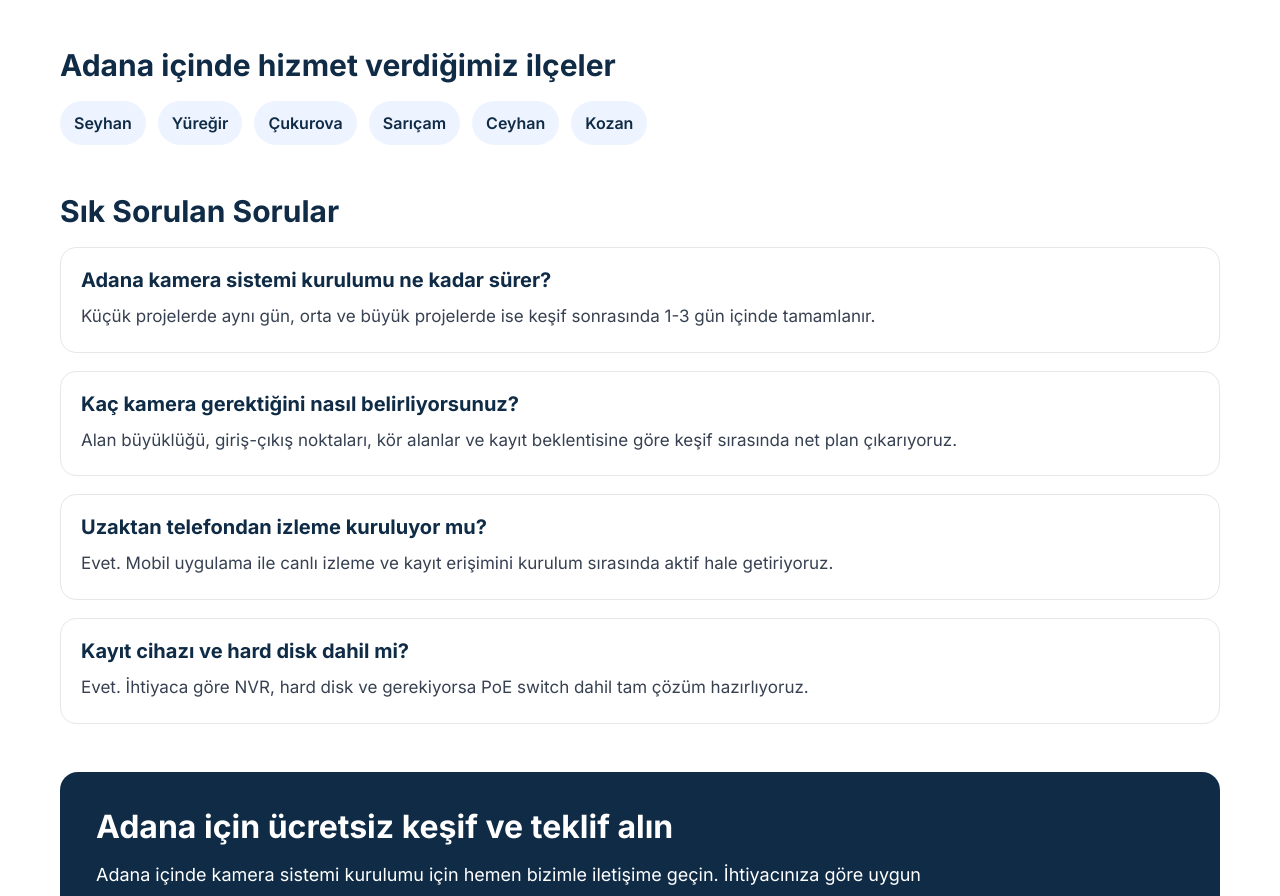
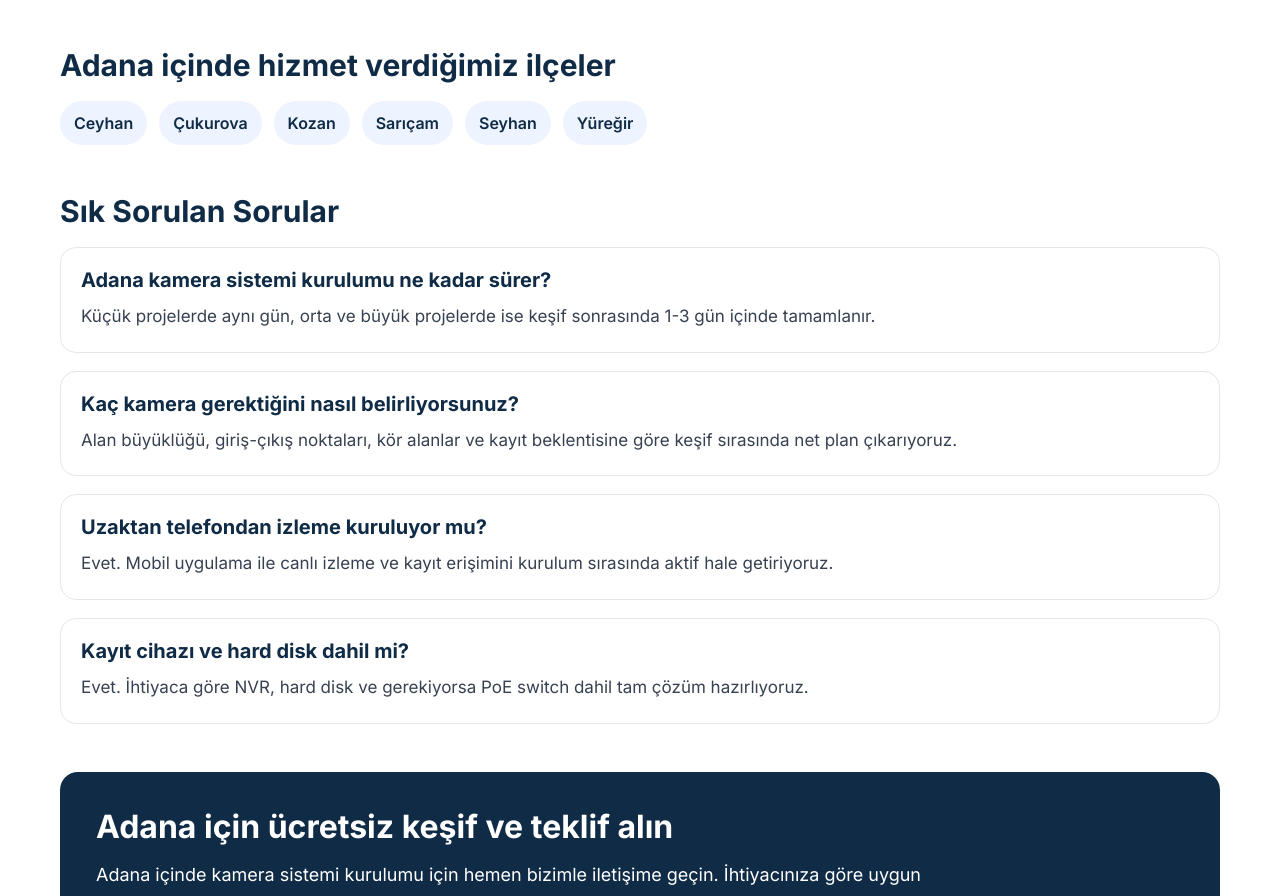
Before and after one commit to Alfasoylu/guvenlikservisi, a Next.js app: page /adana/kamera-sistemi-kurulumu in a window 1280 px wide. Shown: the part 2735-3631 px from the top of the page. Built offline with nearby package versions, Linux system fonts and the light colour scheme.

Commit message:
city page districts edit

```diff
--- a/src/app/[city]/[service]/page.tsx
+++ b/src/app/[city]/[service]/page.tsx
@@ -11,6 +11,7 @@ import ServicePackages from "@/components/service-page/ServicePackages";
 import ServiceStats from "@/components/service-page/ServiceStats";
 import ServiceUseCases from "@/components/service-page/ServiceUseCases";
 import { pageShellStyle } from "@/components/service-page/styles";
+import { cityContent } from "@/data/city-content";
 import { cities } from "@/data/cities";
 import { services } from "@/data/services";
 import { siteConfig } from "@/data/site-config";
@@ -50,7 +51,10 @@ export async function generateMetadata({ params }: PageProps): Promise<Metadata>
   }
 
   const title = `${city.name} ${service.name} | Ücretsiz Keşif ve Montaj`;
-  const description = `${city.name} için profesyonel ${service.name.toLowerCase()} hizmeti. Ücretsiz keşif, anahtar teslim montaj, mobil izleme kurulumu ve hızlı teklif alın.`;
+  const districtCoverage = cityContent[city.slug]?.metadataDistrictCoverage;
+  const description = districtCoverage
+    ? `${city.name} için profesyonel ${service.name.toLowerCase()} hizmeti. ${districtCoverage} Ücretsiz keşif, anahtar teslim montaj ve hızlı teklif alın.`
+    : `${city.name} için profesyonel ${service.name.toLowerCase()} hizmeti. Ücretsiz keşif, anahtar teslim montaj, mobil izleme kurulumu ve hızlı teklif alın.`;
   const canonical = getCityServiceCanonicalUrl(city.slug, service.slug);
 
   if (!canonical) {
--- a/src/data/city-content.ts
+++ b/src/data/city-content.ts
@@ -1,5 +1,6 @@
 export interface CityContent {
   shortDescription: string;
+  metadataDistrictCoverage?: string;
   districts: string[];
 }
 
@@ -7,7 +8,49 @@ export const cityContent: Record<string, CityContent> = {
   istanbul: {
     shortDescription:
       "İstanbul'da apartman, site, işyeri, mağaza ve depo projeleri için profesyonel güvenlik sistemleri kurulumu yapıyoruz.",
-    districts: ["Kadıköy", "Beşiktaş", "Şişli", "Üsküdar", "Pendik", "Bakırköy"],
+    metadataDistrictCoverage:
+      "Adalar'dan Zeytinburnu'na kadar İstanbul genelinde ilçe bazlı keşif ve kurulum desteği sunuyoruz.",
+    districts: [
+      "Adalar",
+      "Arnavutköy",
+      "Ataşehir",
+      "Avcılar",
+      "Bağcılar",
+      "Bahçelievler",
+      "Bakırköy",
+      "Başakşehir",
+      "Bayrampaşa",
+      "Beşiktaş",
+      "Beykoz",
+      "Beylikdüzü",
+      "Beyoğlu",
+      "Büyükçekmece",
+      "Çatalca",
+      "Çekmeköy",
+      "Esenler",
+      "Esenyurt",
+      "Eyüpsultan",
+      "Fatih",
+      "Gaziosmanpaşa",
+      "Güngören",
+      "Kadıköy",
+      "Kağıthane",
+      "Kartal",
+      "Küçükçekmece",
+      "Maltepe",
+      "Pendik",
+      "Sancaktepe",
+      "Sarıyer",
+      "Silivri",
+      "Sultanbeyli",
+      "Sultangazi",
+      "Şile",
+      "Şişli",
+      "Tuzla",
+      "Ümraniye",
+      "Üsküdar",
+      "Zeytinburnu",
+    ],
   },
   ankara: {
     shortDescription:
@@ -37,7 +80,21 @@ export const cityContent: Record<string, CityContent> = {
   tekirdag: {
     shortDescription:
       "Tekirdağ'da sanayi bölgeleri, işyerleri ve apartmanlar için profesyonel güvenlik sistemi kurulumu gerçekleştiriyoruz.",
-    districts: ["Çorlu", "Çerkezköy", "Süleymanpaşa", "Ergene", "Malkara", "Kapaklı"],
+    metadataDistrictCoverage:
+      "Çerkezköy'den Şarköy'e kadar Tekirdağ genelinde ilçe bazlı keşif ve kurulum planlaması yapıyoruz.",
+    districts: [
+      "Çerkezköy",
+      "Çorlu",
+      "Ergene",
+      "Hayrabolu",
+      "Kapaklı",
+      "Malkara",
+      "Marmaraereğlisi",
+      "Muratlı",
+      "Saray",
+      "Süleymanpaşa",
+      "Şarköy",
+    ],
   },
   sakarya: {
     shortDescription:
@@ -87,11 +144,34 @@ export const cityContent: Record<string, CityContent> = {
   edirne: {
     shortDescription:
       "Edirne'de konut ve ticari projeler için kamera, alarm ve geçiş kontrol sistemleri kurulumu sunuyoruz.",
-    districts: ["Merkez", "Keşan", "Uzunköprü", "İpsala", "Havsa", "Lalapaşa"],
+    metadataDistrictCoverage:
+      "Enez'den Uzunköprü'ye kadar Edirne genelinde ilçe bazlı güvenlik sistemi hizmeti veriyoruz.",
+    districts: [
+      "Enez",
+      "Havsa",
+      "İpsala",
+      "Keşan",
+      "Lalapaşa",
+      "Meriç",
+      "Merkez",
+      "Süloğlu",
+      "Uzunköprü",
+    ],
   },
   kirklareli: {
     shortDescription:
       "Kırklareli'nde işyeri, depo, apartman ve açık alan güvenliği için profesyonel montaj hizmeti sağlıyoruz.",
-    districts: ["Merkez", "Lüleburgaz", "Babaeski", "Vize", "Pınarhisar", "Demirköy"],
+    metadataDistrictCoverage:
+      "Babaeski'den Vize'ye kadar Kırklareli genelinde ilçe bazlı keşif ve montaj desteği sunuyoruz.",
+    districts: [
+      "Babaeski",
+      "Demirköy",
+      "Kofçaz",
+      "Lüleburgaz",
+      "Merkez",
+      "Pehlivanköy",
+      "Pınarhisar",
+      "Vize",
+    ],
   },
 };
--- a/src/lib/service-page-factory.ts
+++ b/src/lib/service-page-factory.ts
@@ -2,10 +2,10 @@ import type { InternalLinkItem } from "@/components/InternalLinkSection";
 import type { ServiceFAQItem } from "@/components/service-page/ServiceFAQ";
 import type { ServiceStatItem } from "@/components/service-page/ServiceStats";
 import { cityContent } from "@/data/city-content";
+import { cities } from "@/data/cities";
 import { serviceContent } from "@/data/service-content";
+import { services } from "@/data/services";
 import { siteConfig } from "@/data/site-config";
-import { cities } from "@/data/cities";
-import { services } from "@/data/services";
 import { getCityServicePath } from "@/lib/routes";
 
 type CityRecord = (typeof cities)[number];
@@ -54,11 +54,14 @@ export function getServicePageFactoryData(
 ): ServicePageFactoryResult {
   const cityDetails = cityContent[city.slug];
   const serviceDetails = serviceContent[service.slug];
+  const turkishCollator = new Intl.Collator("tr");
 
   const cityDescription =
     cityDetails?.shortDescription ||
     `${city.name} bölgesinde profesyonel ${service.name.toLowerCase()} hizmeti sunuyoruz.`;
-  const districts = cityDetails?.districts || [];
+  const districts = [...(cityDetails?.districts || [])].sort((a, b) =>
+    turkishCollator.compare(a, b)
+  );
 
   const intro = serviceDetails
     ? fillTemplate(serviceDetails.intro, city, service)
```
